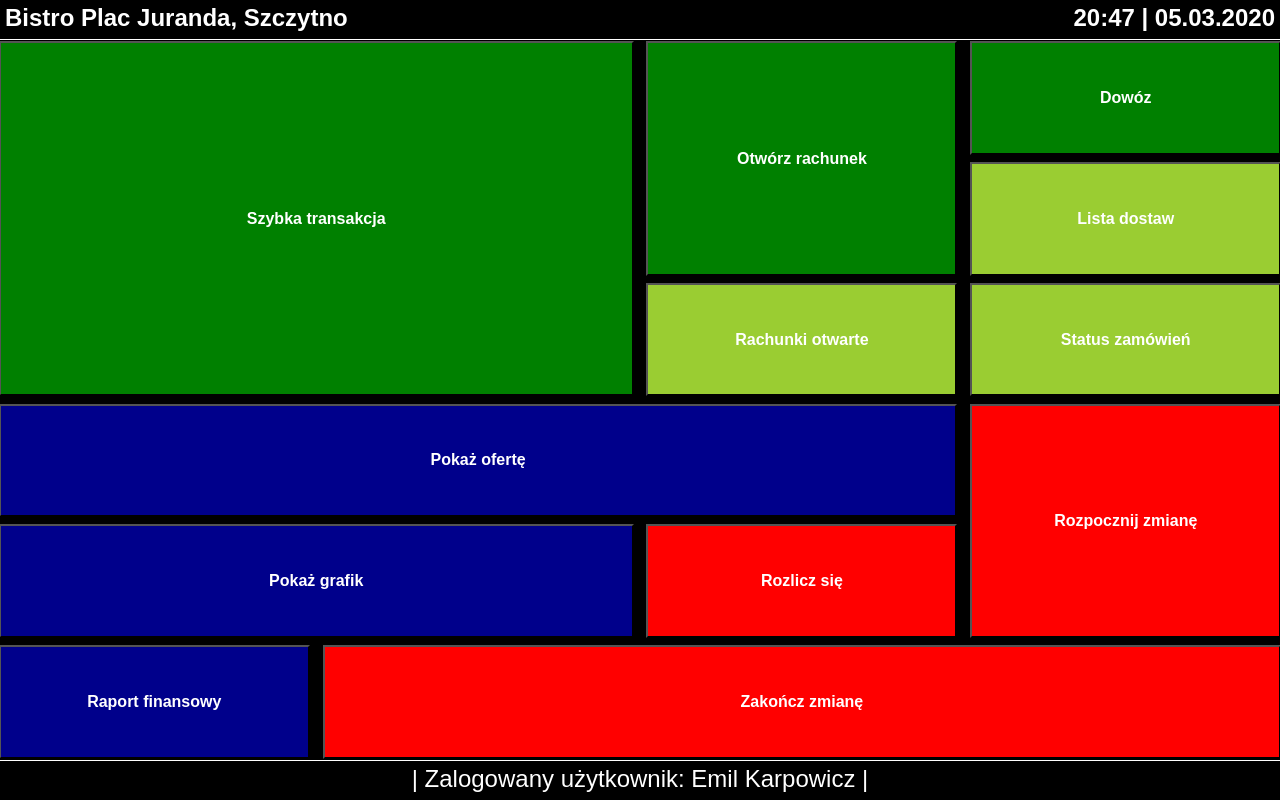
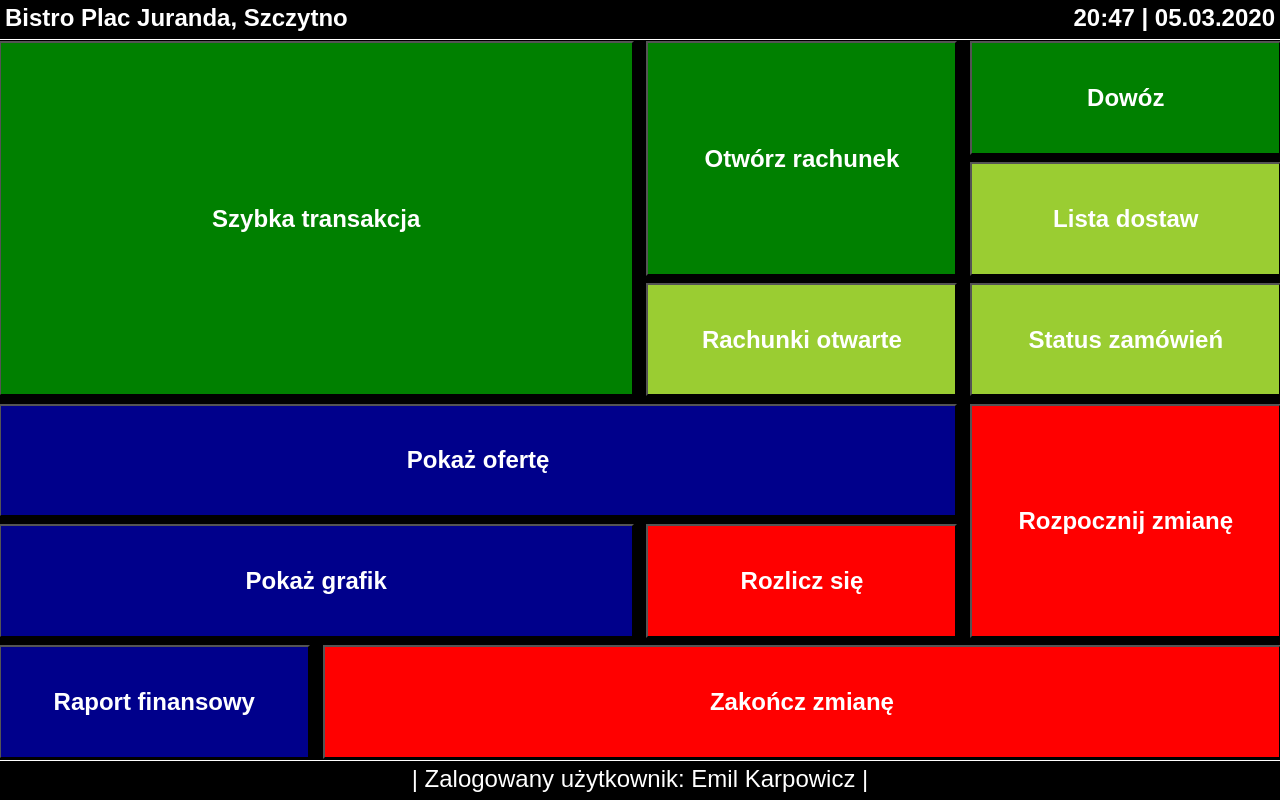
Before and after one commit to eMIKARp/bistro-management-tool-app, a Django app: page /bistro/panel_sprzedawcy in a window 1280 px wide. Run offline with Django 3.2, Linux system fonts and the light colour scheme; a user stored in the database is signed in; some libraries are stand-ins or nearby versions.

Commit message:
Another commit

```diff
--- a/static/css/BistroManagementToolApp/styles_sales_page.css
+++ b/static/css/BistroManagementToolApp/styles_sales_page.css
@@ -25,7 +25,7 @@
         background-color: green;
         color:white;
 
-        font-size: 2vh;
+        font-size: 3vh;
     }
 
     #rachunki_otwarte {background-color: yellowgreen}
@@ -74,6 +74,7 @@
 
          align-content: center;
          justify-content: center;
+
      }
 
      .frontline-action {
```
